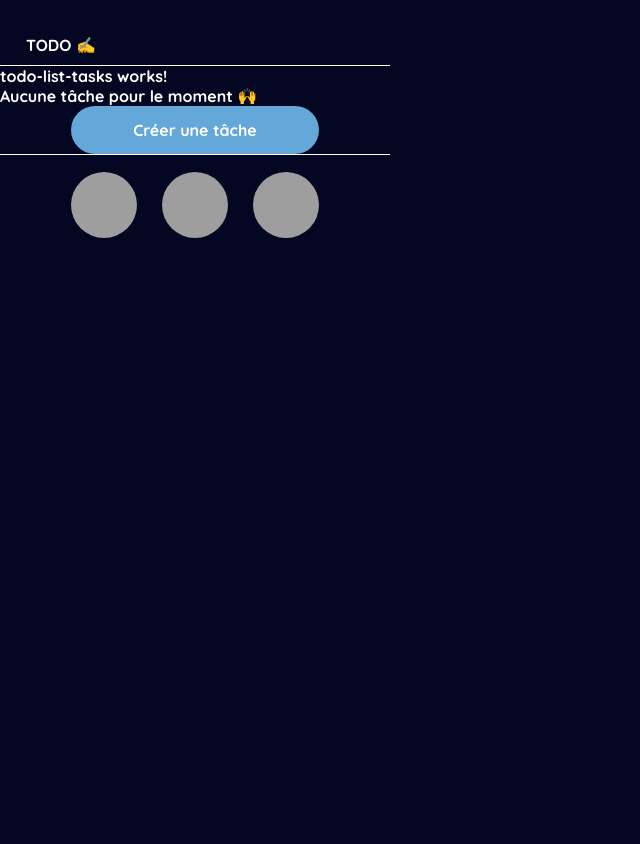
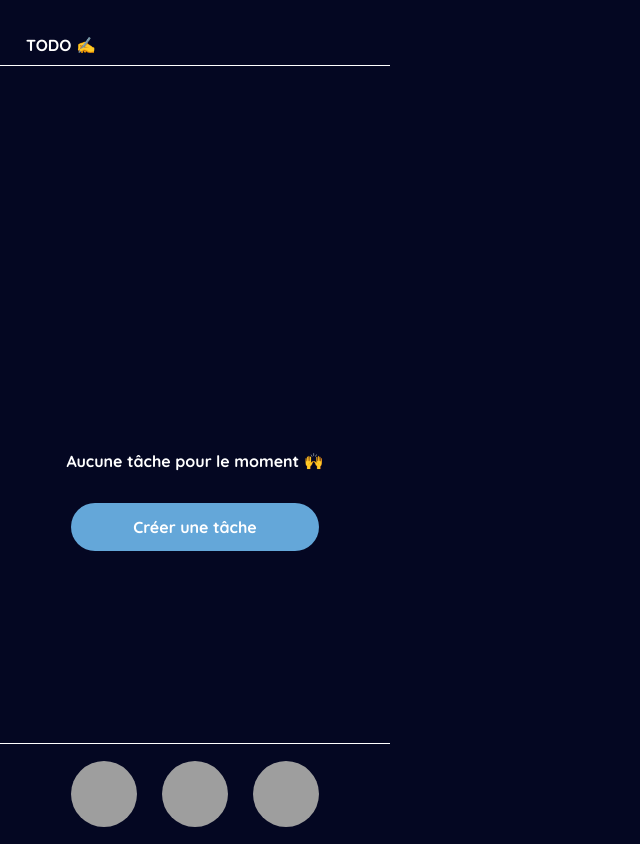
Before and after one commit to JulieNonnon/todolist_julie, an Angular app: page / in a window 1280 px wide. Shown: the whole page, without its empty margins (0-640 px from the left). Built offline with nearby package versions, Linux system fonts and the light colour scheme; grey boxes are pictures that could not be loaded.

Commit message:
[FIX] correction navigation liens boutons

```diff
--- a/src/app/app.component.css
+++ b/src/app/app.component.css
@@ -0,0 +1,9 @@
+.mainContent{
+    height: 844px;
+    width: 390px;
+
+    display: flex;
+    flex-direction: column;
+    justify-content: space-between;
+
+}
--- a/src/app/app.component.html
+++ b/src/app/app.component.html
@@ -1,7 +1,11 @@
-<app-header></app-header>
+<div class="mainContent">
+
+    <app-header></app-header>
 
 
-<router-outlet></router-outlet>
+    <router-outlet></router-outlet>
 
 
-<app-footer></app-footer>
+    <app-footer></app-footer>
+
+</div>
--- a/src/app/components/create-task-button/create-task-button.component.css
+++ b/src/app/components/create-task-button/create-task-button.component.css
@@ -0,0 +1,4 @@
+a{
+    text-decoration: none;
+    color: white;
+}
--- a/src/app/components/create-task-button/create-task-button.component.html
+++ b/src/app/components/create-task-button/create-task-button.component.html
@@ -1,3 +1,3 @@
 <div class="btn-action-flex">
-<button class="btn-action">Créer une tâche</button>
+<button class="btn-action"><a routerLink="/todo-add-task" routerLinkActive="active">Créer une tâche</a></button>
 </div>
--- a/src/app/components/footer/footer.component.html
+++ b/src/app/components/footer/footer.component.html
@@ -2,11 +2,11 @@
 
     <nav>
 
-        <button class="btn-list"><a routerLink="/" routerLinkActive="active" [routerLinkActiveOptions]={exact:true}></a></button>
+        <a routerLink="/" routerLinkActive="active" [routerLinkActiveOptions]={exact:true}><button class="btn-list"></button></a>
 
-        <button class="btn-plus"><a routerLink="todo-add-task" routerLinkActive="active"></a></button>
+        <a routerLink="/todo-add-task" routerLinkActive="active"><button class="btn-plus"></button></a>
 
-        <button class="btn-history"><a routerLink="todo-history-tasks" routerLinkActive="active"></a></button>
+        <a routerLink="/todo-history-tasks" routerLinkActive="active"><button class="btn-history"></button></a>
 
     </nav>
 
--- a/src/app/pages/todo-add-task/todo-add-task.component.html
+++ b/src/app/pages/todo-add-task/todo-add-task.component.html
@@ -1,7 +1,3 @@
-<p>todo-add-task works!</p>
-
-
-
 
 
 <!-- Bouton "Valider ma tâche" accessible uniquement si conditions remplies -->
--- a/src/app/pages/todo-history-tasks/todo-history-tasks.component.html
+++ b/src/app/pages/todo-history-tasks/todo-history-tasks.component.html
@@ -1,11 +1,8 @@
-<p>todo-history-tasks works!</p>
-
-
 
 <!-- Display si historique des tâches vide -->
 <div class="emptyHistoryTask">
 
-    <p>Votre historique est vide 😬</p>
+    <p class="emptyContentMessage">Votre historique est vide 😬</p>
 
     <app-create-task-button></app-create-task-button>
 
--- a/src/app/pages/todo-list-tasks/todo-list-tasks.component.html
+++ b/src/app/pages/todo-list-tasks/todo-list-tasks.component.html
@@ -1,11 +1,8 @@
-<p>todo-list-tasks works!</p>
-
-
 
 <!-- Display si todolist vide -->
 <div class="emptyTodo">
 
-    <p>Aucune tâche pour le moment 🙌</p>
+    <p class="emptyContentMessage">Aucune tâche pour le moment 🙌</p>
 
     <app-create-task-button></app-create-task-button>
 
--- a/src/styles.css
+++ b/src/styles.css
@@ -37,3 +37,8 @@ html{
 .btn-action:hover{
     cursor: pointer;
 }
+
+.emptyContentMessage{
+    text-align: center;
+    margin-bottom: 32px;
+}
```
